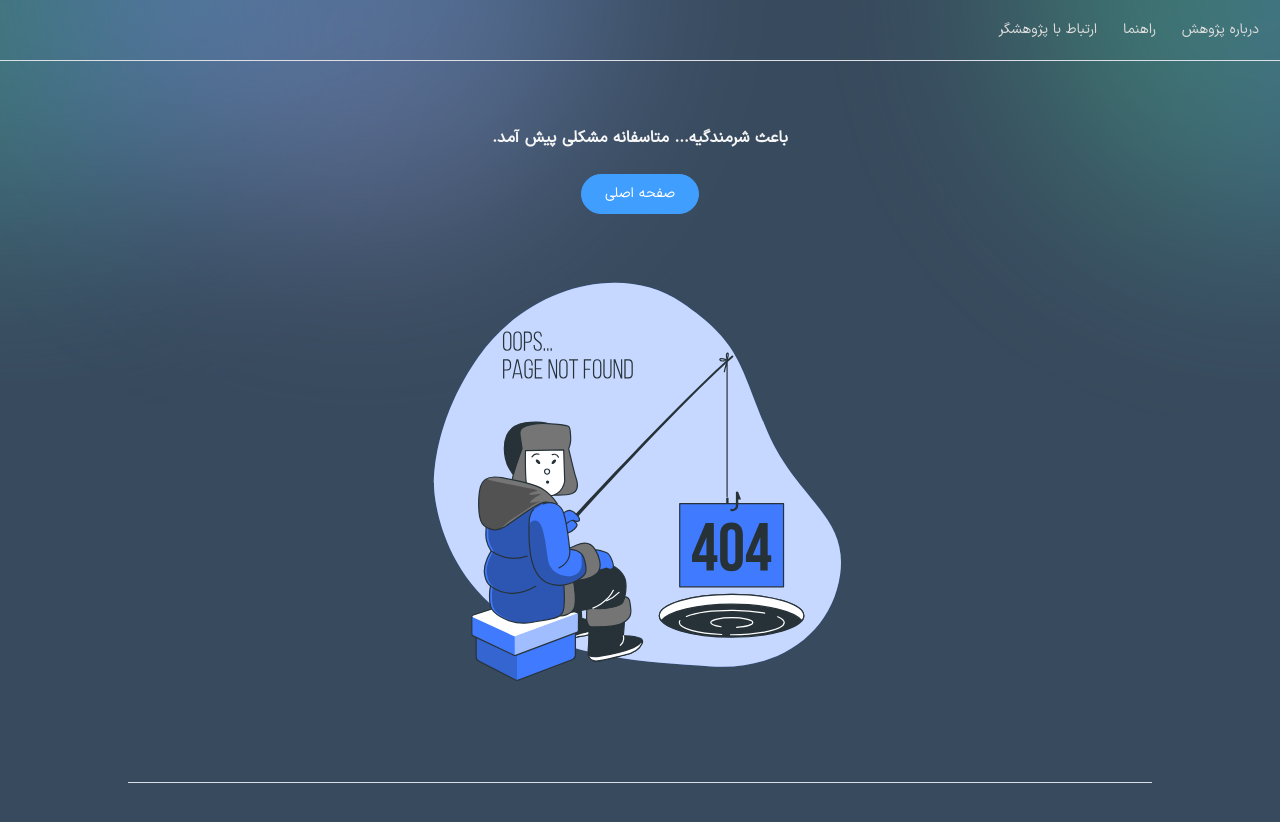
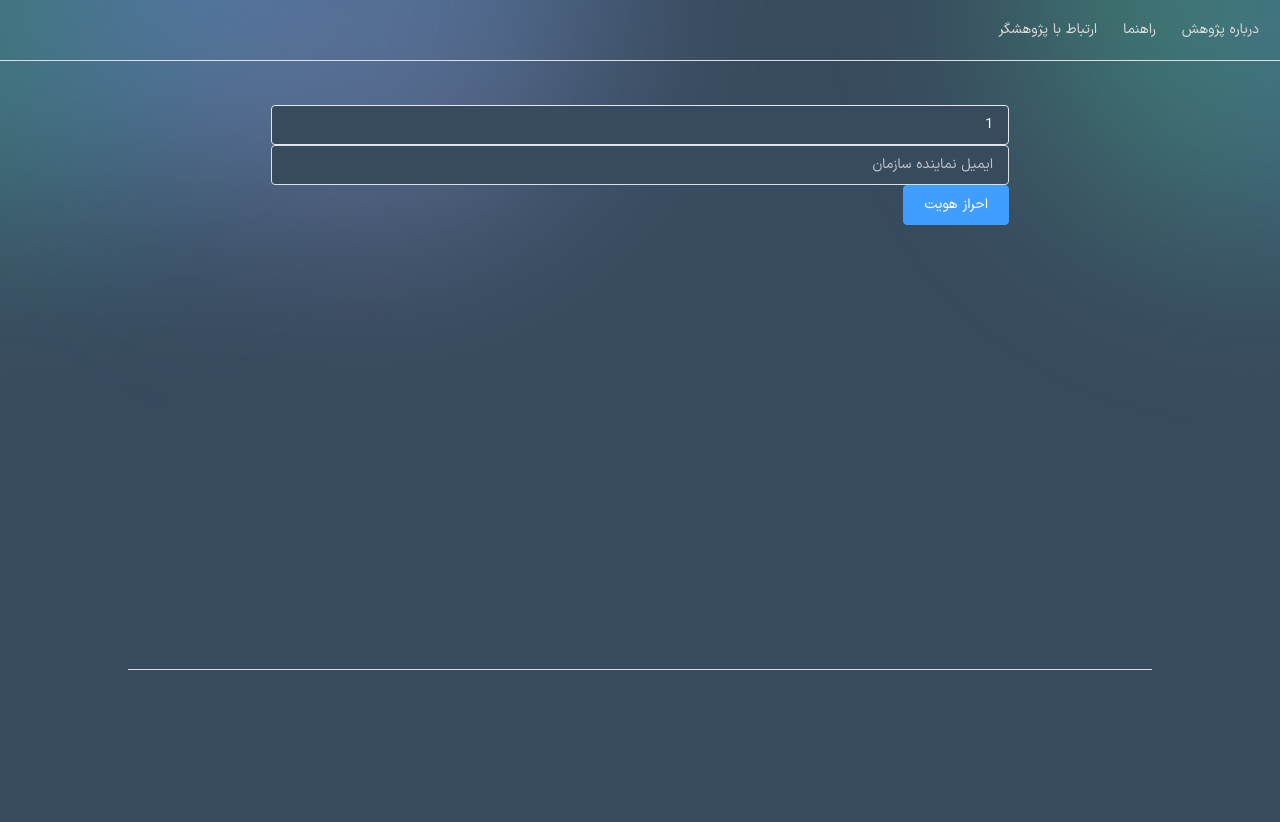
Before and after one commit to ashkantaravati/thesis-survey-app-front, a Vue app: page /dashboard/1 in a window 1280 px wide. Shown: the top 822 px of the page. After the commit the page ends 800 px from the top, so only its background shows below. Built offline with nearby package versions, Linux system fonts and the light colour scheme; what @soerenmartius/vue3-clipboard would draw is missing.

Commit message:
implement basic dashboard functionality

```diff
--- a/src/router/index.ts
+++ b/src/router/index.ts
@@ -2,6 +2,7 @@ import { createWebHistory, createRouter } from "vue-router";
 import Home from "@/views/Home.vue";
 import NotFound from "@/views/NotFound.vue";
 import Error from "@/views/Error.vue";
+import Dashboard from "@/views/Dashboard.vue";
 import { RegistrationLayout, SurveyLayout } from "@/layouts";
 import {
   SurveyIntro,
@@ -25,6 +26,12 @@ const routes = [
     path: "/",
     name: "home",
     component: Home,
+  },
+  {
+    path: "/dashboard/:orgId",
+    name: "dashboard",
+    props: true,
+    component: Dashboard,
   },
   {
     path: "/register",
--- /dev/null
+++ b/src/views/Dashboard.vue
@@ -0,0 +1,95 @@
+<template>
+  <div v-if="isAuthenticated">
+    <h1>نماینده‌ی محترم {{ stats.name }}</h1>
+    <h3>وقت بخیر؛ به داشبورد خوش آمدید</h3>
+    <p>
+      در این قسمت می‌توانید وضعیت تیم‌های خود را مشاهده و در صورت نیاز لینک
+      اختصاصی تیم‌ها را بازیابی کنید.
+    </p>
+    <br />
+    <el-card v-for="team in stats.teams" :key="team.id">
+      <template #header>
+        <div class="card-header">
+          <h3>{{ team.name }}</h3>
+          <strong>تعداد اعضا:</strong>
+          <span>{{ team.size }} نفر</span>
+          <el-link type="info">
+            <router-link
+              :to="{ name: 'survey-intro', params: { teamId: team.id } }"
+            >
+              {{ getLink(team.id) }}</router-link
+            >
+          </el-link>
+        </div>
+      </template>
+      <ul>
+        <li v-for="(member, index) in team.members" :key="index">
+          {{ member.name }}
+          <i
+            :class="[
+              { 'el-icon-select': member.has_participated },
+              'el-icon-close',
+            ]"
+          ></i>
+        </li>
+      </ul>
+    </el-card>
+  </div>
+  <div v-else>
+    <el-input
+      type="text"
+      placeholder="توکن سازمان"
+      :disabled="isDirectVisit"
+      v-model="auth.token"
+    />
+    <el-input
+      type="email"
+      placeholder="ایمیل نماینده سازمان"
+      v-model="auth.email"
+    />
+    <el-button type="primary" @click="authenticate">احراز هویت</el-button>
+  </div>
+</template>
+
+<script lang="ts">
+import { getOrganizationStatsIfAuthorized } from "@/api/services";
+import { defineComponent } from "vue";
+import { generateUrlToTeamSurvey } from "@/mappers/TeamMapper";
+
+export default defineComponent({
+  name: "Dashboard",
+  props: {
+    orgId: { type: String, required: true },
+  },
+  mounted() {
+    if (this.orgId) {
+      this.isDirectVisit = true;
+      this.auth.token = this.orgId as string;
+    }
+  },
+  data() {
+    return {
+      auth: {
+        token: "",
+        email: "",
+      },
+      isDirectVisit: false,
+      isAuthenticated: false,
+      stats: {},
+    };
+  },
+  methods: {
+    authenticate() {
+      getOrganizationStatsIfAuthorized(this.auth).then((response) => {
+        this.stats = response.data;
+        this.isAuthenticated = true;
+      });
+    },
+    getLink(teamId: string) {
+      return generateUrlToTeamSurvey(teamId);
+    },
+  },
+});
+</script>
+
+<style></style>
```
